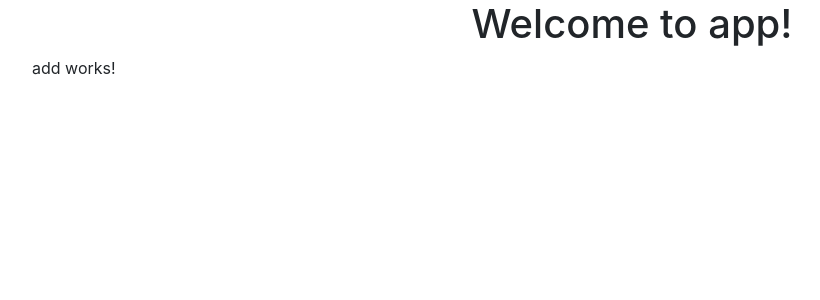
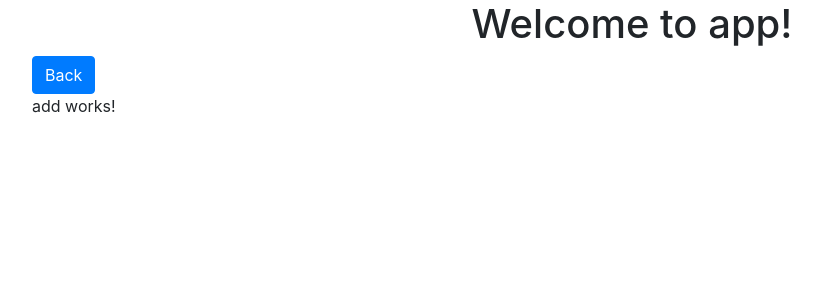
Before and after one commit to rksdhakar/project, an Angular app in the folder angular-app/: page /add in a window 1280 px wide. Shown: the top 300 px of the page, without its empty margins (8-828 px from the left). Built offline with nearby package versions, Linux system fonts and the light colour scheme.

Commit message:
back button added

```diff
--- a/angular-app/src/app/Product/add/add.component.html
+++ b/angular-app/src/app/Product/add/add.component.html
@@ -1,3 +1,5 @@
+<a  class="btn btn-primary" routerLink="/viewProducts">Back</a>
+
 <p>
   add works!
 </p>
--- a/angular-app/src/app/Product/edit/edit.component.html
+++ b/angular-app/src/app/Product/edit/edit.component.html
@@ -1,3 +1,5 @@
+<a  class="btn btn-primary" routerLink="/viewProducts">Back</a>
+
 <p>
   edit works!
 </p>
--- a/angular-app/src/app/app-routing/app-routing.module.ts
+++ b/angular-app/src/app/app-routing/app-routing.module.ts
@@ -6,10 +6,10 @@ import { AddComponent }     from '../Product/add/add.component';
 import { EditComponent } from '../Product/edit/edit.component';
 
 const appRoutes: Routes = [
-  { path: 'viewProduct', component: ViewComponent },
+  { path: 'viewProducts', component: ViewComponent },
   { path: 'add',        component: AddComponent },
   { path: 'edit/:id',        component: EditComponent },
-  { path: '',   redirectTo: '/viewProduct', pathMatch: 'full' }
+  { path: '',   redirectTo: '/viewProducts', pathMatch: 'full' }
   // { path: '**', component: PageNotFoundComponent }
 ];
 
```
